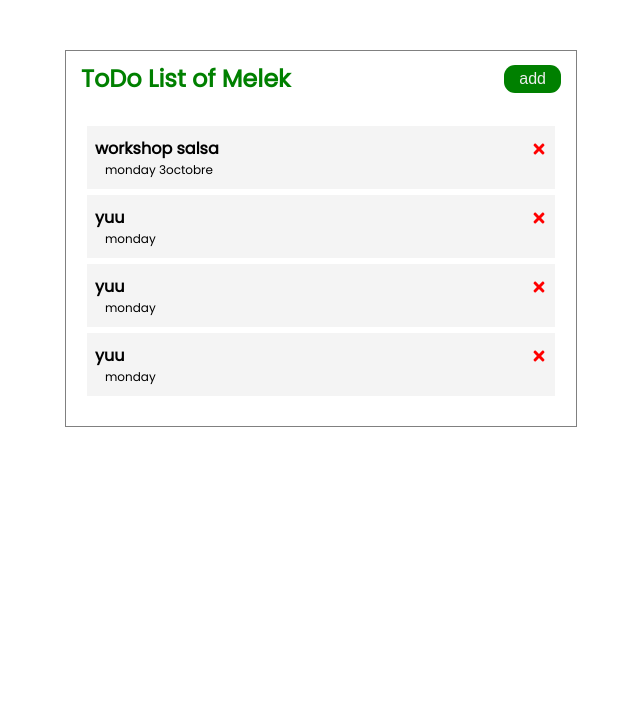
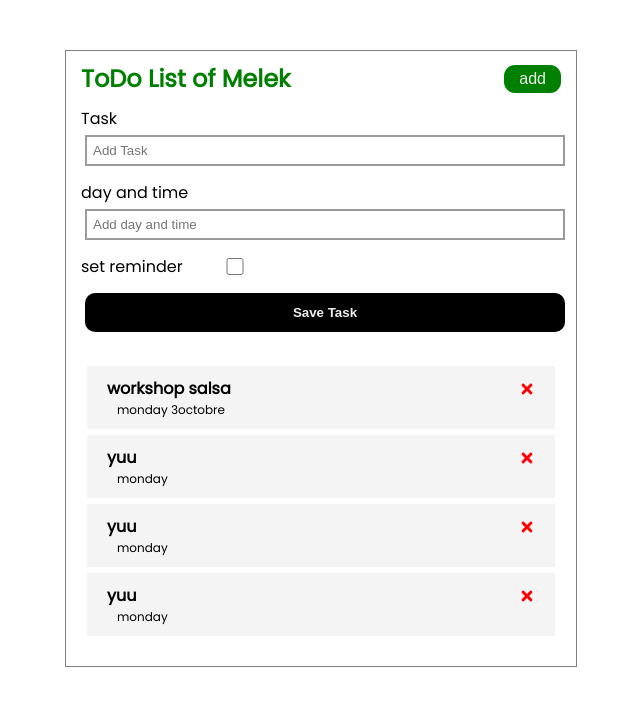
Before and after one commit to melekmsakni/To-do-App, a React (Create React App) app: page / in a window 1280 px wide. Shown: the top 706 px of the page, without its empty margins (319-959 px from the left). Built offline with nearby package versions, Linux system fonts and the light colour scheme.

Commit message:
finaltouches

```diff
--- a/src/App.js
+++ b/src/App.js
@@ -1,7 +1,9 @@
 import Header from "./components/Header";
 import Tasks from "./components/Tasks";
+
 import "./style.css";
 import { useState } from "react";
+import AddTask from "./components/AddTask";
 
 function App() {
   const [tasks, setTask] = useState([
@@ -20,18 +22,46 @@ function App() {
     { id: 3, text: "yuu", day: "monday", reminder: false },
     { id: 4, text: "yuu", day: "monday", reminder: false },
   ]);
+  //add task
+  const addTask = (obj) => {
+    let newTask = {
+      id: 1000,
+      text: obj.task,
+      day: obj.dayTime,
+      reminder: obj.reminder,
+    };
+
+    setTask([...tasks, newTask]);
+  };
+
   //delete Task
   const deleteTask = (id) => {
-    // let l = tasks.filter((el) => {
-    //   return el.id !== id;
-    // });
-    // setTask(l);
-    console.log("delete   " + id);
+    let l = tasks.filter((el) => {
+      return el.id !== id;
+    });
+    setTask(l);
+  };
+  //reminder
+  const changeReminder = (id) => {
+    setTask(
+      tasks.map((el) => {
+        if (el.id === id) {
+          el.reminder = !el.reminder;
+        }
+        return el;
+      })
+    );
+    console.log(tasks);
   };
   return (
     <div className="container">
       <Header name="Melek" />
-      <Tasks taskp={tasks} deletep={deleteTask} />
+      <AddTask add={addTask} />
+      {tasks.length > 0 ? (
+        <Tasks taskp={tasks} deletep={deleteTask} remin={changeReminder} />
+      ) : (
+        <h2>nothing today</h2>
+      )}
     </div>
   );
 }
--- /dev/null
+++ b/src/components/AddTask.jsx
@@ -0,0 +1,59 @@
+import { useState } from "react";
+
+function AddTask({ add }) {
+  const [task, setTask] = useState("");
+  const [dayTime, setdayTime] = useState("");
+  const [reminder, setReminder] = useState(false);
+
+  const newTask = (e) => {
+    e.preventDefault();
+    if (task === "") {
+      alert("enter message");
+    } else {
+      add({ task, dayTime, reminder });
+      setTask("");
+      setdayTime("");
+      setReminder("");
+    }
+  };
+
+  return (
+    <form onSubmit={newTask}>
+      <div className="form-input">
+        <label>Task</label>
+        <input
+          type="text"
+          name=""
+          id=""
+          placeholder="Add Task"
+          onChange={(e) => setTask(e.target.value)}
+          value={task}
+        />
+      </div>
+      <div className="form-input">
+        <label>day and time</label>
+        <input
+          type="text"
+          name=""
+          id=""
+          placeholder="Add day and time "
+          onChange={(e) => setdayTime(e.target.value)}
+          value={dayTime}
+        />
+      </div>
+      <div className="form-input">
+        <label>set reminder</label>
+        <input
+          type="checkbox"
+          name=""
+          id=""
+          value={reminder}
+          onChange={(e) => setReminder(e.currentTarget.checked)}
+        />
+      </div>
+      <input type="submit" value="Save Task" />
+    </form>
+  );
+}
+
+export default AddTask;
--- a/src/components/Task.jsx
+++ b/src/components/Task.jsx
@@ -1,11 +1,15 @@
 import React from "react";
 import { FaTimes } from "react-icons/fa";
 
-function Task({ content, deletep }) {
+function Task({ content, deletep,remin }) {
   return (
-    <div className="task">
+    <div
+      className={content.reminder ? "task task-reminder" : "task"}
+      onDoubleClick={() => remin(content.id)}
+    >
       <h4>
-        {content.text} <FaTimes style={{ color: "red" }} onClick={()=>deletep(content.id)} />
+        {content.text}{" "}
+        <FaTimes style={{ color: "red" }} onClick={() => deletep(content.id)} />
       </h4>
       <p>{content.day}</p>
     </div>
--- a/src/components/Tasks.jsx
+++ b/src/components/Tasks.jsx
@@ -1,10 +1,12 @@
 import Task from "./Task";
 
-function Tasks({ taskp , deletep }) {
+function Tasks({ taskp, deletep, remin }) {
   return (
     <div className="tasks">
       {taskp.map((el, i) => {
-        return <Task key={el.id} content={el} deletep={deletep} />;
+        return (
+          <Task key={el.id} content={el} deletep={deletep} remin={remin} />
+        );
       })}
     </div>
   );
--- a/src/style.css
+++ b/src/style.css
@@ -1,4 +1,3 @@
-
 @import url("https://fonts.googleapis.com/css2?family=Poppins:wght@300;400&display=swap");
 * {
   box-sizing: border-box;
@@ -38,39 +37,41 @@ body {
 
 /* end app */
 /* begin header */
-.header{
+.header {
   display: flex;
   justify-content: space-between;
-    margin:10px 0px;
+  margin: 10px 0px;
   align-items: center;
 }
-.header h2{
+.header h2 {
   color: green;
 }
-.header .btn{
+.header .btn {
   font-size: 16px;
   padding: 5px 15px;
   background-color: blue;
-    border:none;
-    color: #EEE;
+  border: none;
+  color: #eee;
   border-radius: 11px;
   cursor: pointer;
-
 }
 
 /* end header */
 
 /* start task */
-.tasks{
-  margin:30px 0px;
+.tasks {
+  margin: 30px 0px;
+}
+.task-reminder {
+  border-left: 5px solid green;
 }
 .task {
   background: #f4f4f4;
   margin: 6px;
-  padding: 10px 8px;
+  padding: 10px 20px;
   cursor: pointer;
 }
-.task h4{
+.task h4 {
   color: black;
   font-weight: 600;
   margin-bottom: 0px;
@@ -78,9 +79,40 @@ body {
   align-items: center;
   justify-content: space-between;
 }
-.task p{
+.task p {
   margin-left: 10px;
   font-size: 12px;
 }
 
 /* end task */
+
+/* start add task */
+input {
+  width: 100%;
+  padding: 6px;
+  margin: 4px;
+  border: 2px solid rgba(0, 0, 0, 0.392);
+}
+input[type="submit"] {
+  background-color: black;
+  color: #eee;
+  font-weight: 800;
+  padding: 10px 0px;
+  border-radius: 10px;
+  cursor: pointer;
+}
+input:focus {
+  outline: none;
+}
+.form-input {
+  margin: 10px 0px;
+}
+.form-input:last-of-type{
+
+  display: flex;
+
+}
+.form-input:last-of-type input{
+  width:20%;
+}
+/* end add task */
```
Lines whose indentation alone changed are shown as unchanged.
